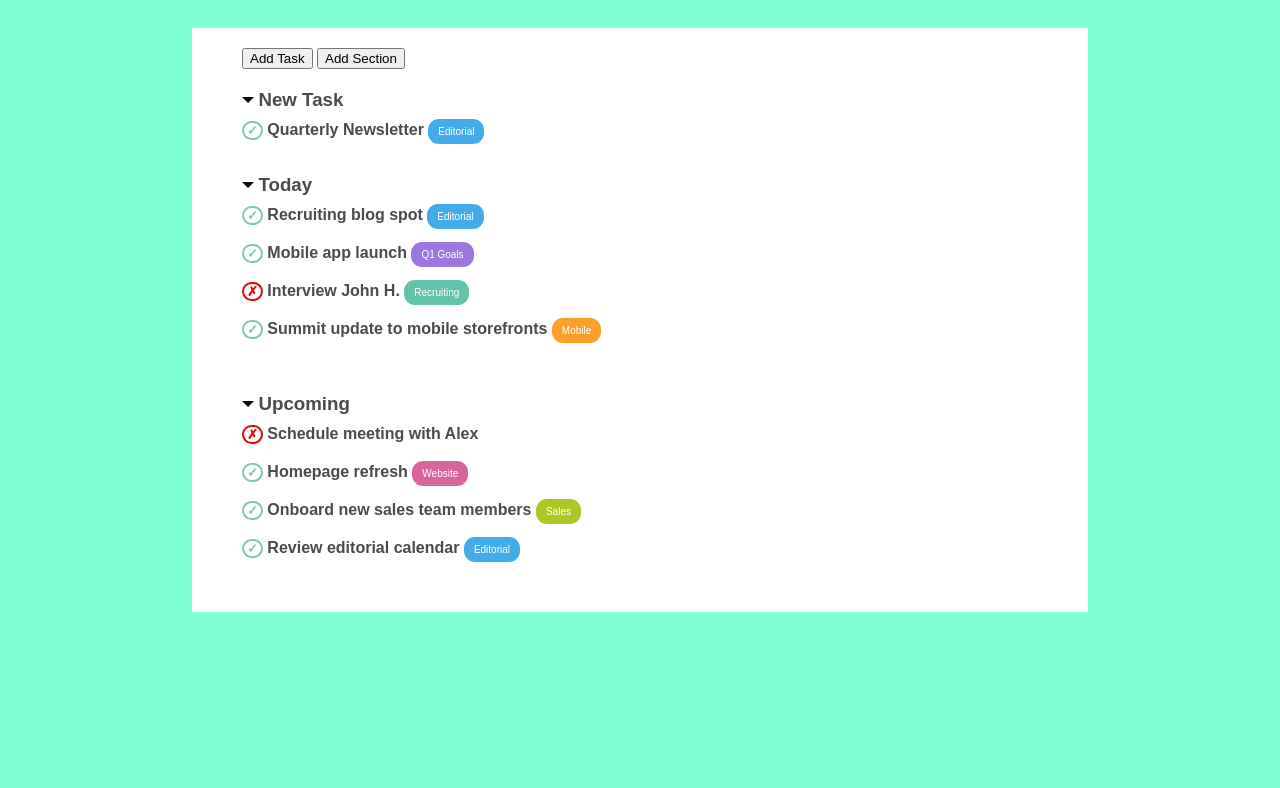
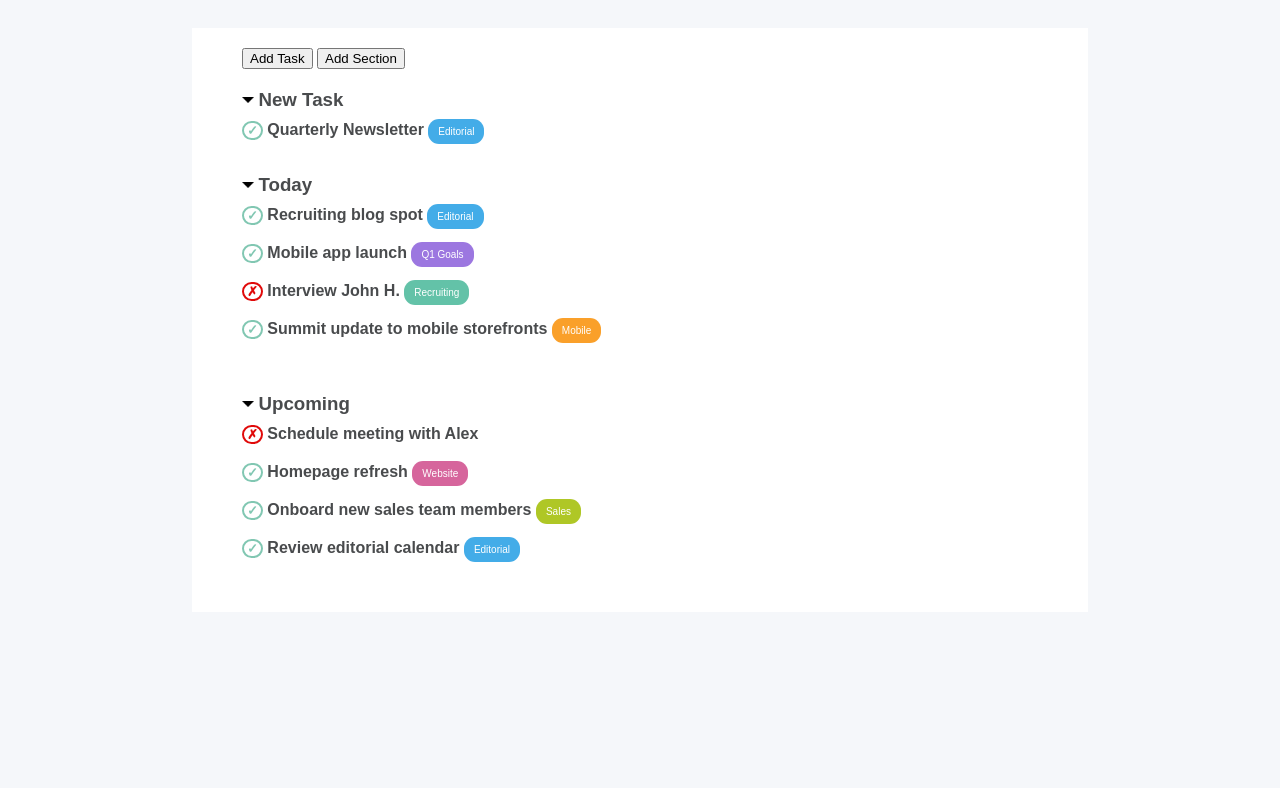
Before and after one commit to federicosimone/html-css-toboolist, a plain HTML site: page index.html in a window 1280 px wide. Shown: the part 81-869 px from the top of the page. Drawn offline with Linux system fonts and the light colour scheme.

Commit message:
modificato background color

```diff
--- a/style.css
+++ b/style.css
@@ -26,7 +26,7 @@
 }
 main{
     height: 800px;
-    background-color: aquamarine;
+    background-color: rgb(245, 247, 250);
     padding-top: 40px;
 }
 
```
